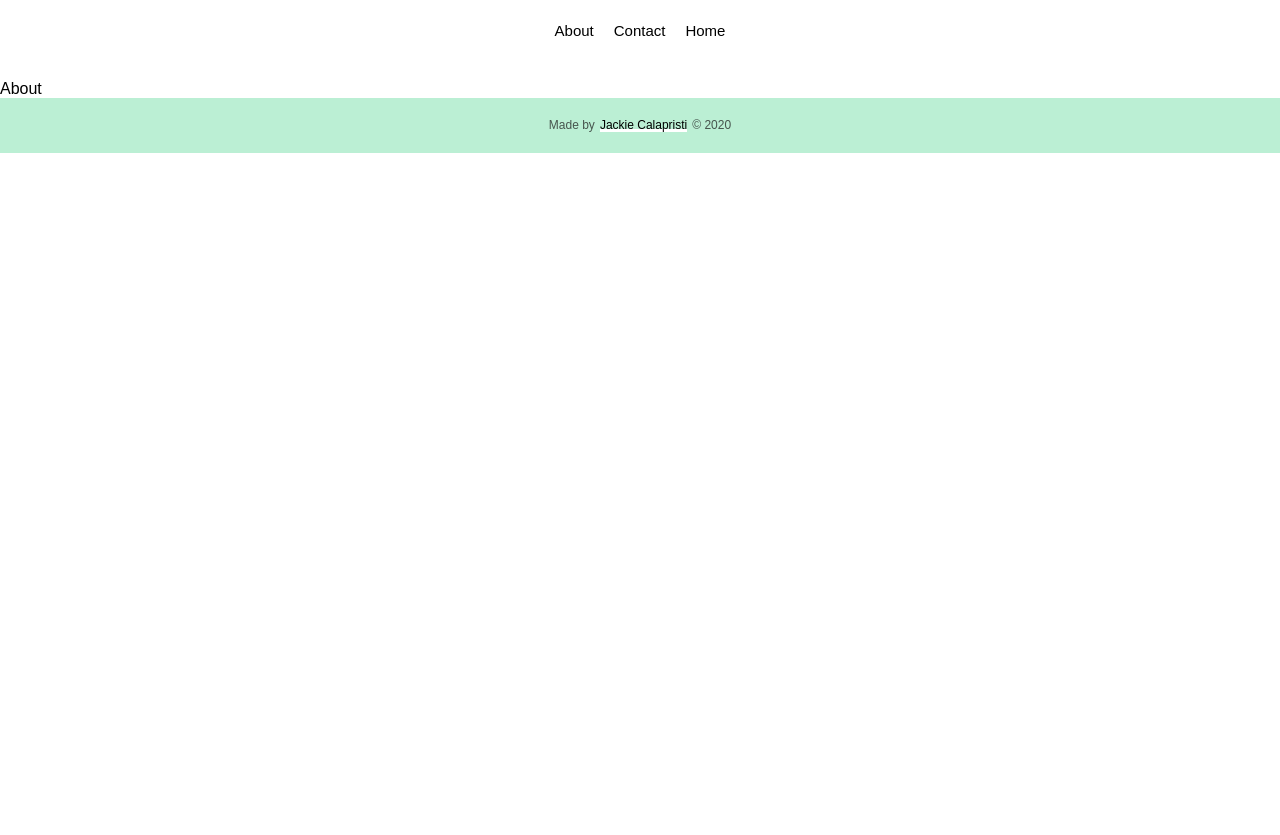
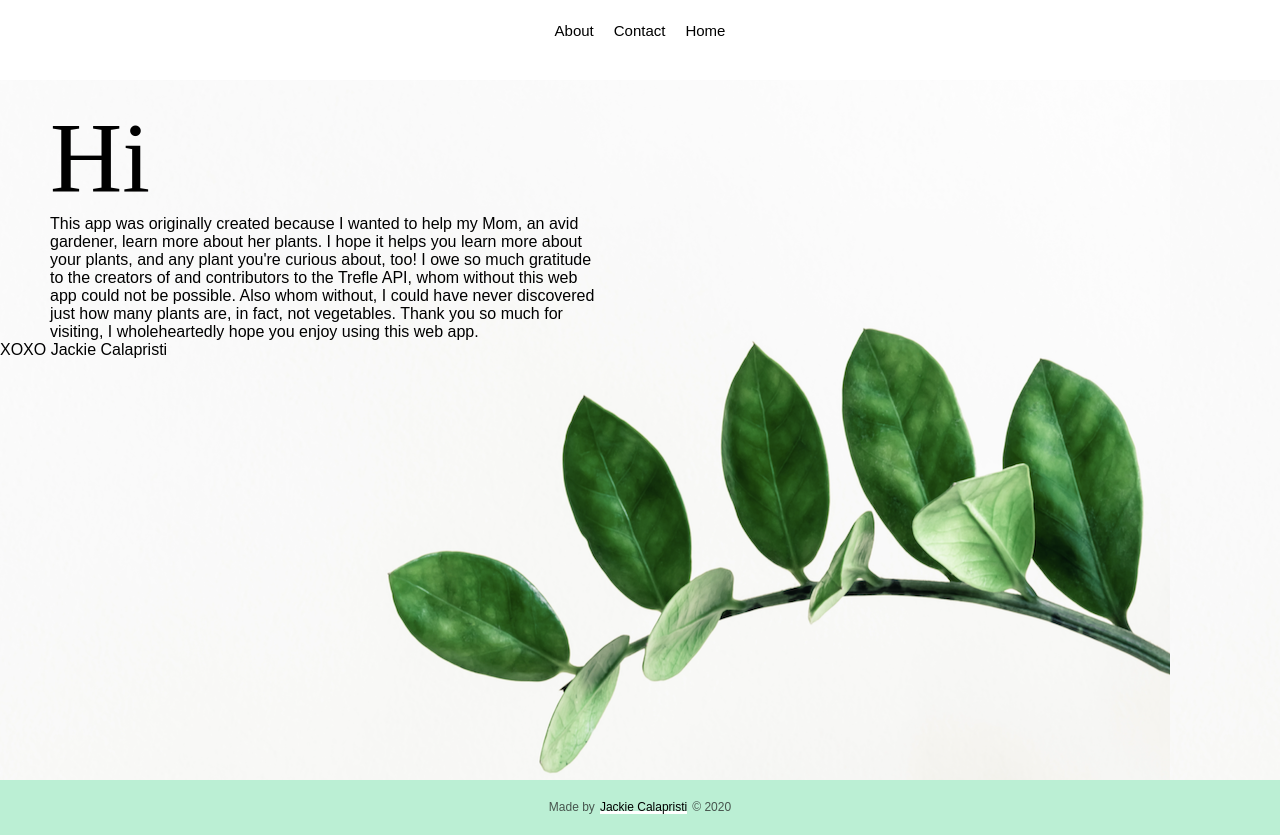
Before and after one commit to JackieCalapristi/Talk-Plant-To-Me, a React (Create React App) app: page /About in a window 1280 px wide. Before the commit the page ends 800 px from the top, so only its background shows below. Built offline with nearby package versions, Linux system fonts and the light colour scheme; a web font is replaced by a local one.

Commit message:
Scaffolding more of the  about page

```diff
--- a/src/components/Grid/PlantCard/PlantCard.styles.js
+++ b/src/components/Grid/PlantCard/PlantCard.styles.js
@@ -1,4 +1,4 @@
-import styled, { css } from "styled-components"
+import styled from "styled-components"
 
 export const CardsWrapper = styled.div`
   display: flex;
@@ -38,7 +38,7 @@ export const ImgWrapper = styled.div`
     line-height: 30px;
     text-transform: capitalize;
     margin: 15px 0px 0px 15px;
-    background: linear-gradient(180deg,rgba(255,255,255,0) 50%,#bbefd4 75%);
+    background: linear-gradient(180deg,rgba(255,255,255,0) 60%,#bbefd4 75%);
   }
 
   img {
@@ -83,24 +83,4 @@ export const TextWrapper = styled.div`
     font-weight: 400;
     letter-spacing: 1.5px;
   }
-
 `
-export const StatWrapper = styled.div`
-  display: flex;
-  align-items: center;
-  margin: 0 0 15px 0;
-`
-const sharedStyle = css`
-  display: flex;
-  align-items: center;
-  margin-right: 20px;
-  font-family: "Muli Black", Arial, Helvetica, sans-serif;
-  font-size: 0.8rem;
-
-  img {
-    margin: 0 10px 0 0;
-  }
-`
-export const DateWrapper = styled.div`
-  ${sharedStyle}
-`
--- /dev/null
+++ b/src/components/Header/About/About.styles.js
@@ -0,0 +1,19 @@
+import styled from "styled-components"
+
+export const AboutWrapper = styled.div`
+  height: 700px;
+  background-image: ${props => `url('${props.image}')`};
+  display: flex;
+  flex-direction: column;
+`
+
+export const Title = styled.div`
+  font-family: 'Amatic SC',cursive;
+  padding: 20px 0 0 50px;
+  font-size: 100px;
+`
+
+export const ContactText = styled.div`
+  width: 550px;
+  padding-left: 50px;
+`
--- a/src/components/Header/About/index.js
+++ b/src/components/Header/About/index.js
@@ -1,9 +1,23 @@
 import React from "react"
 
-// import { LogoStyles } from "../Header.styles"
+// Styles
+import { AboutWrapper, Title, ContactText } from "./About.styles"
+
+// Images
+import AboutBackground from '../../../images/AboutBackSplash.png'
 
 const About = () => (
-  <div>About</div>
+  <AboutWrapper image={AboutBackground}>
+    <Title>Hi</Title>
+    <ContactText>
+      This app was originally created because I wanted to help my Mom, an avid gardener, learn more about her plants.
+      I hope it helps you learn more about your plants, and any plant you're curious about, too!
+      I owe so much gratitude to the creators of and contributors to the Trefle API, whom without this web app could not be possible.
+      Also whom without, I could have never discovered just how many plants are, in fact, not vegetables.
+      Thank you so much for visiting, I wholeheartedly hope you enjoy using this web app.
+    </ContactText>
+    <div>XOXO Jackie Calapristi</div>
+  </AboutWrapper>
 )
 
 export default About
--- /dev/null
+++ b/src/components/Header/Contact/Contact.styles.js
@@ -0,0 +1 @@
+import styled from "styled-components"
--- a/src/components/Header/Menu/index.js
+++ b/src/components/Header/Menu/index.js
@@ -1,17 +1,13 @@
 import React from 'react'
 import { Link } from "@reach/router"
-
-// Components
-import About from "../About"
-import Contact from "../Contact"
 
 // Styles
 import { Nav } from "./Menu.styles"
 
 const Menu = () => (
   <Nav>
-    <li><Link to="/About"><About /></Link></li>
-    <li><Link to="/Contact"><Contact /></Link></li>
+    <li><Link to="/About">About</Link></li>
+    <li><Link to="/Contact">Contact</Link></li>
     <li><Link to="/">Home</Link></li>
   </Nav>
 )
--- a/src/components/PlantPage/PlantPage.styles.js
+++ b/src/components/PlantPage/PlantPage.styles.js
@@ -76,7 +76,7 @@ export const PlantDataColumnsWrapper = styled.div`
 export const Title = styled.div`
   font-size: 25px;
   font-weight: 200;
-  background: linear-gradient(180deg,rgba(255,255,255,0) 50%,#bbefd4 75%);
+  background: linear-gradient(180deg,rgba(255,255,255,0) 60%,#bbefd4 75%);
   display: inline;
 
   @media screen and (min-width: 768px) {
```
Also changed, not shown: src/images/AboutBackSplash.png (added), src/images/ContactBackSplash.png (added).
